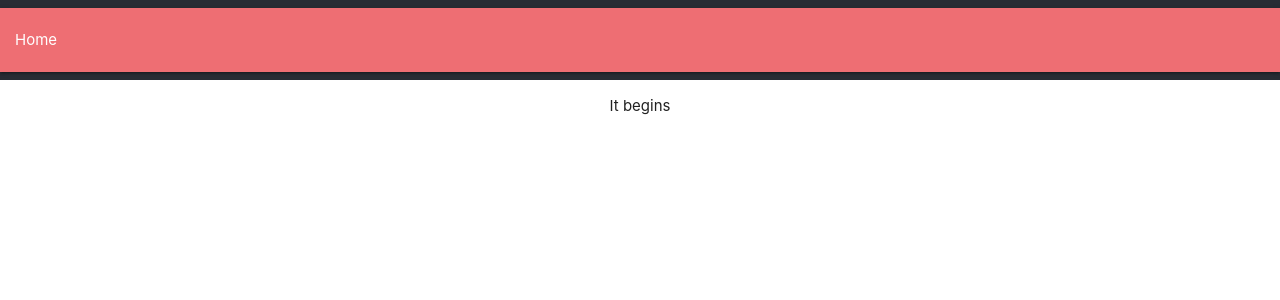
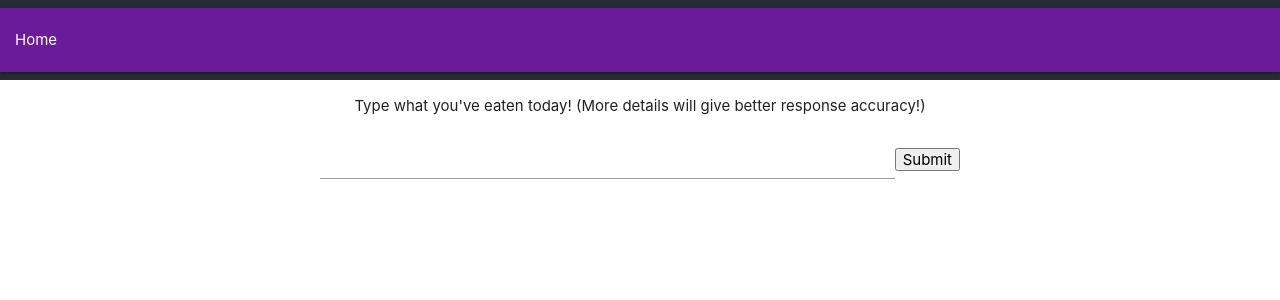
Before and after one commit to Alovold/health-tracker, a React (Create React App) app: page / in a window 1280 px wide. Shown: the top 300 px of the page. Built offline with nearby package versions, Linux system fonts and the light colour scheme; no server answers.

Commit message:
Added aditional API functionality

```diff
--- a/src/App.css
+++ b/src/App.css
@@ -36,3 +36,21 @@
     transform: rotate(360deg);
   }
 }
+
+.NavBar{
+  background-color: #6a1b9a;
+}
+
+.InputField{
+  display: flex;
+  justify-content: center;
+  align-items: center;
+  width: 50vw;
+}
+
+.FormCard{
+  display: flex;
+  justify-content: center;
+  align-items: center;
+  flex-direction: column;
+}
--- a/src/App.js
+++ b/src/App.js
@@ -8,7 +8,7 @@ function App() {
     <div className="App">
       <BrowserRouter>
       <header className="App-header">
-      <nav>
+      <nav className='NavBar'>
         <ul>
           <li>
             <NavLink to="/">Home</ NavLink>
--- a/src/components/foodFetch.jsx
+++ b/src/components/foodFetch.jsx
@@ -1,6 +1,7 @@
-
-export default async function FoodFetch(){
-const url = 'https://nutrition-by-api-ninjas.p.rapidapi.com/v1/nutrition?query=1lb%20brisket%20with%20fries';
+// Just put all this in the home page, we can worry about moving stuff around once it all works
+export default async function FoodFetch(input){
+let finalResult;
+const url = `https://nutrition-by-api-ninjas.p.rapidapi.com/v1/nutrition?query=${input}`;
 const options = {
   method: 'GET',
   headers: {
@@ -13,6 +14,8 @@ try {
 	const response = await fetch(url, options);
 	const result = await response.json();
 	console.log(result);
+    finalResult = result;
+    return finalResult;
 } catch (error) {
 	console.error(error);
 }
--- a/src/pages/home.page.jsx
+++ b/src/pages/home.page.jsx
@@ -1,14 +1,52 @@
 import FoodFetch from "../components/foodFetch"
-import { useEffect } from "react"
+import { useEffect, useState } from "react"
 
 export default function HomePage(){
+    const [userInput, setUserInput] = useState("")
+    const [foodSearch, setFoodSearch] = useState();
+    const [foodResponse, setFoodResponse] = useState([]);
+    const [start, setStart] = useState(false);
+    const [foodDisplay, setFoodDisplay] = useState("")
+
+    const handleChange = (event)=>{
+        setUserInput(event.target.value);
+    }
+
+    const submitFoodSearch = ()=>{
+        //setFoodSearch(userInput);
+        console.log(FoodFetch(userInput));
+        setStart(true);
+    }
+    // useEffect(()=>{
+    //     setFoodResponse(FoodFetch(foodSearch));
+    // }, [foodSearch])
+
+    const renderFoodResponse = ()=>{
+        let tempArr = [];
+        if (foodResponse){
+            tempArr = foodResponse.map((data)=>{
+                <p>{data.name}</p>
+            })
+        }
+        setFoodDisplay(tempArr);
+    }
+
     useEffect(()=>{
-        FoodFetch();
-    }, [])
+        renderFoodResponse()
+    }, [foodResponse])
 
     return(
         <div>
-            <p>It begins</p>
+            <div className="FormCard">
+                <p>Type what you've eaten today! (More details will give better response accuracy!)</p>
+                <div className="InputField">
+                    <input type="text" onChange={handleChange} value={userInput}/>
+                    <button className="Btn" onClick={submitFoodSearch}>Submit</button>
+                </div>
+            </div>
+            <div>
+                {start ? foodDisplay : ""}
+            </div>
         </div>
     )
 
```
